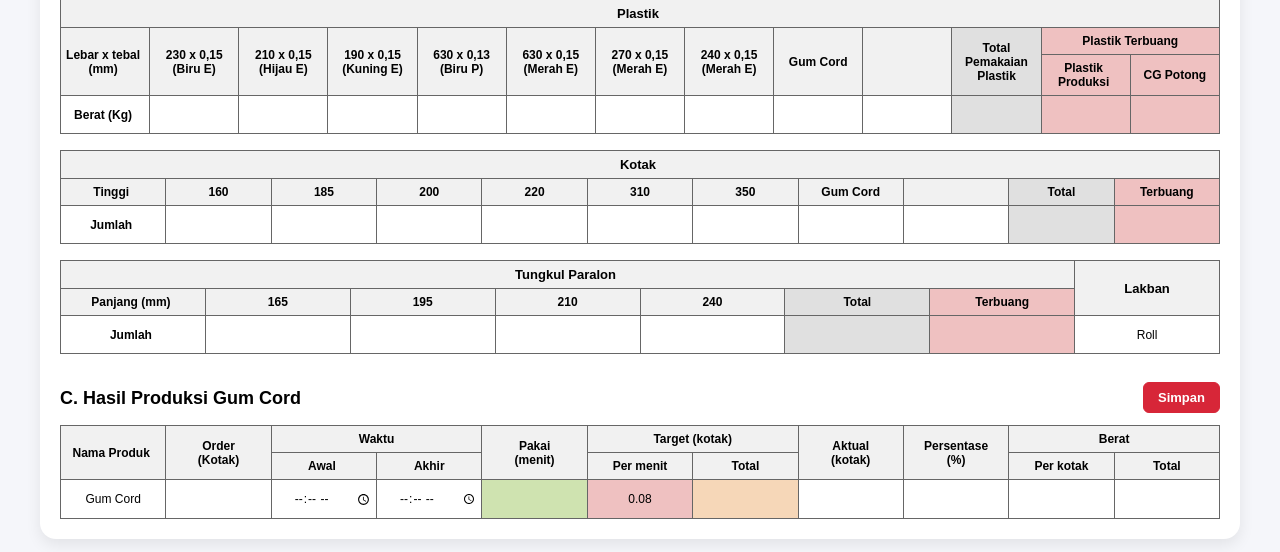
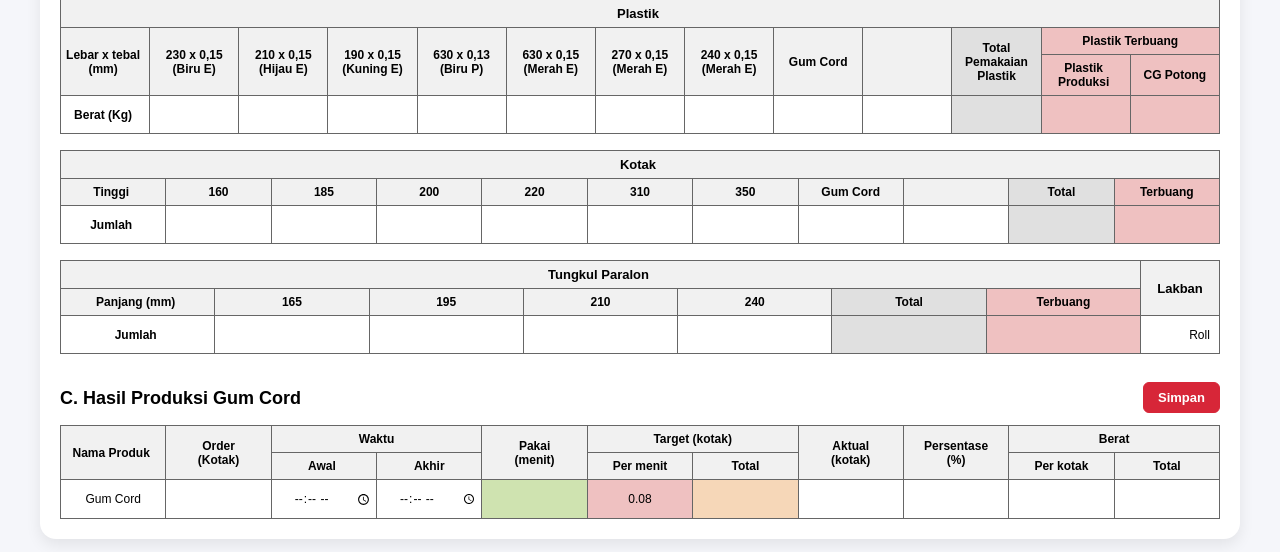
Before and after one commit to feryazrian/qms-inventory, a Flask app: page /cushion-gum in a window 1280 px wide. Shown: the part 735-1287 px from the top of the page. Run offline with Flask 3, Linux system fonts and the light colour scheme; the visitor is signed in with stand-in values (Sample User, id 1); data that the repository does not hold is empty; some libraries are stand-ins or nearby versions.

Commit message:
update lagi

```diff
--- a/login_app/static/css/cg.css
+++ b/login_app/static/css/cg.css
@@ -360,9 +360,32 @@
     display: none;
 }
 
+.lakban-mobile-input {
+    display: table-cell;
+}
+
 .lakban-mobile-head {
     display: none;
 }
+
+.tungkul-scroll-wrapper td.lakban-mobile-input {
+    border-right: none;
+}
+
+.tungkul-scroll-wrapper td.lakban-unit-cell {
+    border-left: none;
+}
+
+/* Desktop: kecilkan area Lakban (input + Roll) sedikit */
+.tungkul-scroll-wrapper th:last-child,
+.tungkul-scroll-wrapper td:last-child {
+    width: 70px;
+}
+
+.tungkul-scroll-wrapper .lakban-mobile-input {
+    width: 50px;
+}
+
 
 /* kolom abu total */
 .helper-table .bg-grey {
@@ -485,6 +508,17 @@
         min-width: 0;
     }
 
+    .helper-table th:first-child,
+    .helper-table td:first-child {
+        padding-left: 10px;
+        padding-right: 10px;
+    }
+
+    .production-table tbody td:first-child {
+        padding-left: 10px;
+        padding-right: 10px;
+    }
+
     .section-header {
         gap: 8px;
         flex-wrap: wrap;
@@ -559,6 +593,16 @@
         display: table-cell;
     }
 
+    .tungkul-scroll-wrapper .lakban-mobile-input {
+        display: table-cell;
+        width: 30px;
+    }
+
+    .tungkul-scroll-wrapper th:last-child,
+    .tungkul-scroll-wrapper td:last-child {
+        width: 40px;
+    }
+
     .section-actions {
         width: 100%;
         justify-content: flex-end;
@@ -618,4 +662,10 @@
         padding: 6px 10px;
         font-size: 12px;
     }
+
+    .auto-total-kotak,
+    .auto-total-tungkul {
+        pointer-events: none;
+        caret-color: transparent;
+    }
 }
--- a/login_app/templates/cushion_gum.html
+++ b/login_app/templates/cushion_gum.html
@@ -289,7 +289,7 @@
                 <td><input></td>
                 <td><input></td>
                 <td><input></td>
-                <td class="bg-grey"><input></td>
+                <td class="bg-grey"><input class="auto-total-kotak" readonly tabindex="-1"></td>
                 <td class="bg-pink"><input></td>
             </tr>
         </tbody>
@@ -304,7 +304,7 @@
             <!-- JUDUL UTAMA -->
             <tr>
                 <th colspan="7" class="helper-title tungkul-title-cell">Tungkul Paralon</th>
-                <th rowspan="2" class="helper-title lakban-desktop-head">Lakban</th>
+                <th colspan="2" rowspan="2" class="helper-title lakban-head">Lakban</th>
             </tr>
 
             <!-- HEADER KOLOM -->
@@ -316,7 +316,7 @@
                 <th>240</th>
                 <th class="bg-grey">Total</th>
                 <th class="bg-pink">Terbuang</th>
-                <th class="helper-title lakban-mobile-head">Lakban</th>
+                <th colspan="2" class="helper-title lakban-mobile-head">Lakban</th>
             </tr>
         </thead>
 
@@ -327,9 +327,10 @@
                 <td><input></td>
                 <td><input></td>
                 <td><input></td>
-                <td class="bg-grey"><input></td>
+                <td class="bg-grey"><input class="auto-total-tungkul" readonly tabindex="-1"></td>
                 <td class="bg-pink"><input></td>
-                <td>Roll</td>
+                <td class="lakban-mobile-input"><input></td>
+                <td class="lakban-unit-cell">Roll</td>
             </tr>
         </tbody>
     </table>
```
